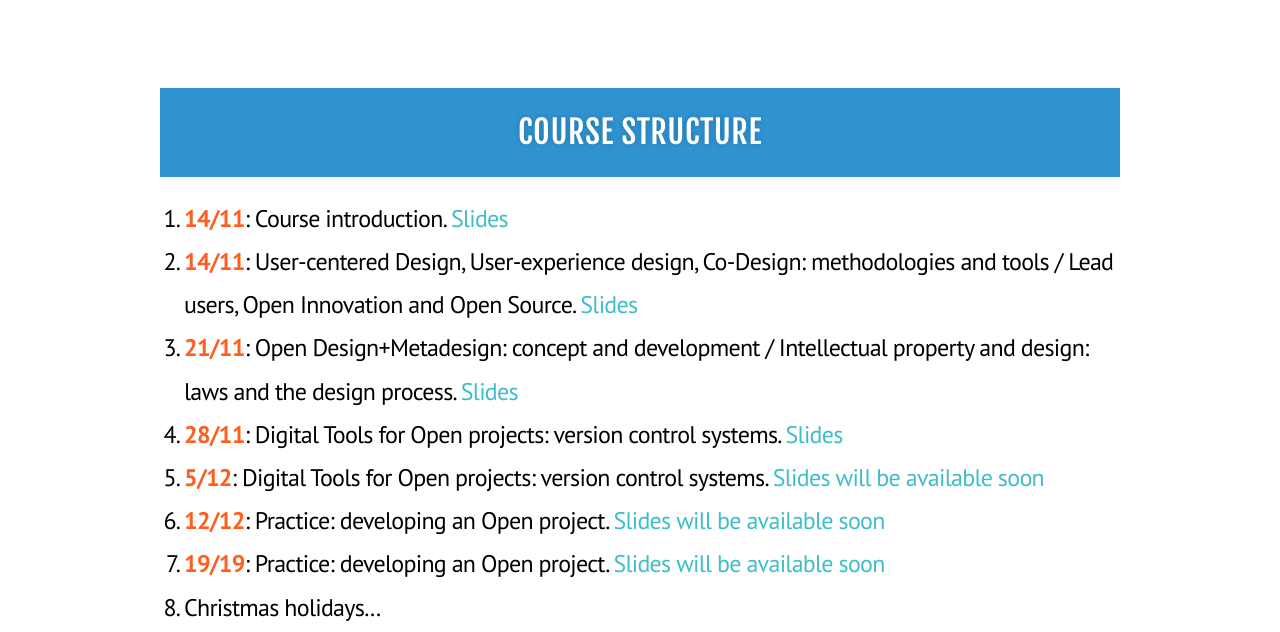
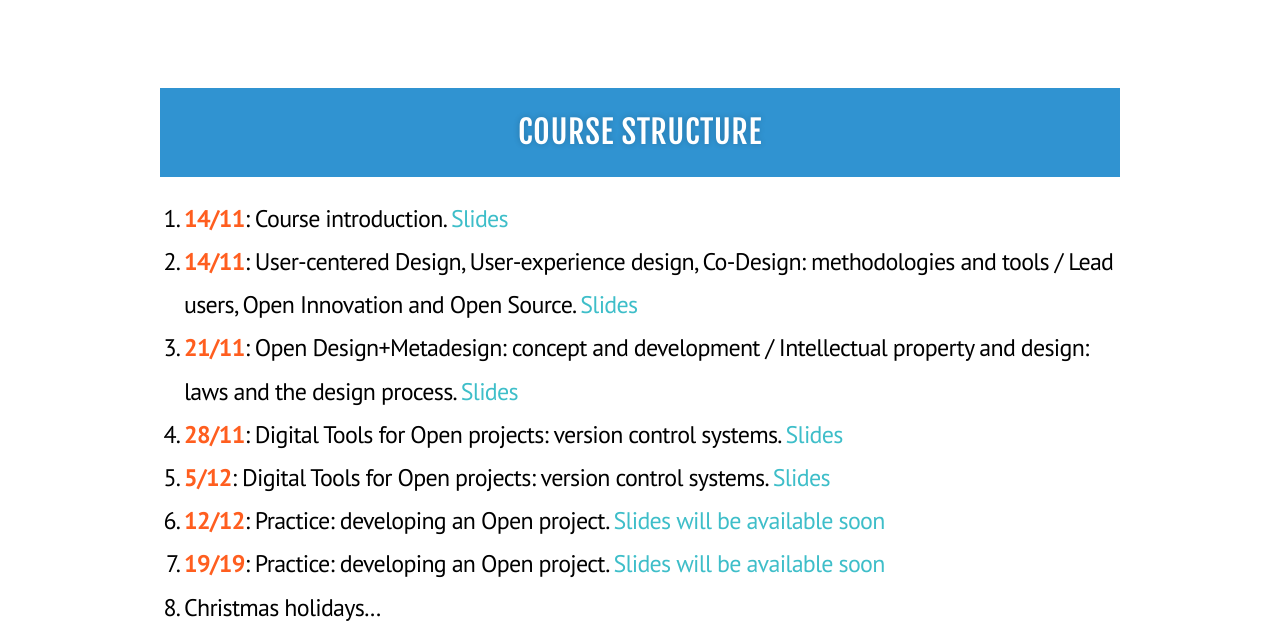
Before and after one commit to OpenDesign-SUPSI/Design-with-the-user_Slides, a website: page index.html in a window 1280 px wide. Both pictures are taken after a click on the element 1251 px from the left and 734 px from the top of the page. Shown: the top 632 px of the page. Drawn offline with Linux system fonts and the light colour scheme.

Commit message:
Add link to lesson four to main site

```diff
--- a/index.html
+++ b/index.html
@@ -51,7 +51,7 @@
 						<li><strong>14/11</strong>: User-centered Design, User-experience design, Co-Design: methodologies and tools / Lead users, Open Innovation and Open Source. <a href="01_14Nov13.html">Slides</a></li>
 						<li><strong>21/11</strong>: Open Design+Metadesign: concept and development / Intellectual property and design: laws and the design process. <a href="02_21Nov13.html">Slides</a></li>
 						<li><strong>28/11</strong>: Digital Tools for Open projects: version control systems. <a href="03_28Nov13.html">Slides</a></li>
-						<li><strong>5/12</strong>: Digital Tools for Open projects: version control systems. <a href="">Slides will be available soon</a></li>
+						<li><strong>5/12</strong>: Digital Tools for Open projects: version control systems. <a href="04_05Dic13.html">Slides</a></li>
 						<li><strong>12/12</strong>: Practice: developing an Open project. <a href="">Slides will be available soon</a></li>
 						<li><strong>19/19</strong>: Practice: developing an Open project. <a href="">Slides will be available soon</a></li>
 						<li>Christmas holidays...</li>
```
